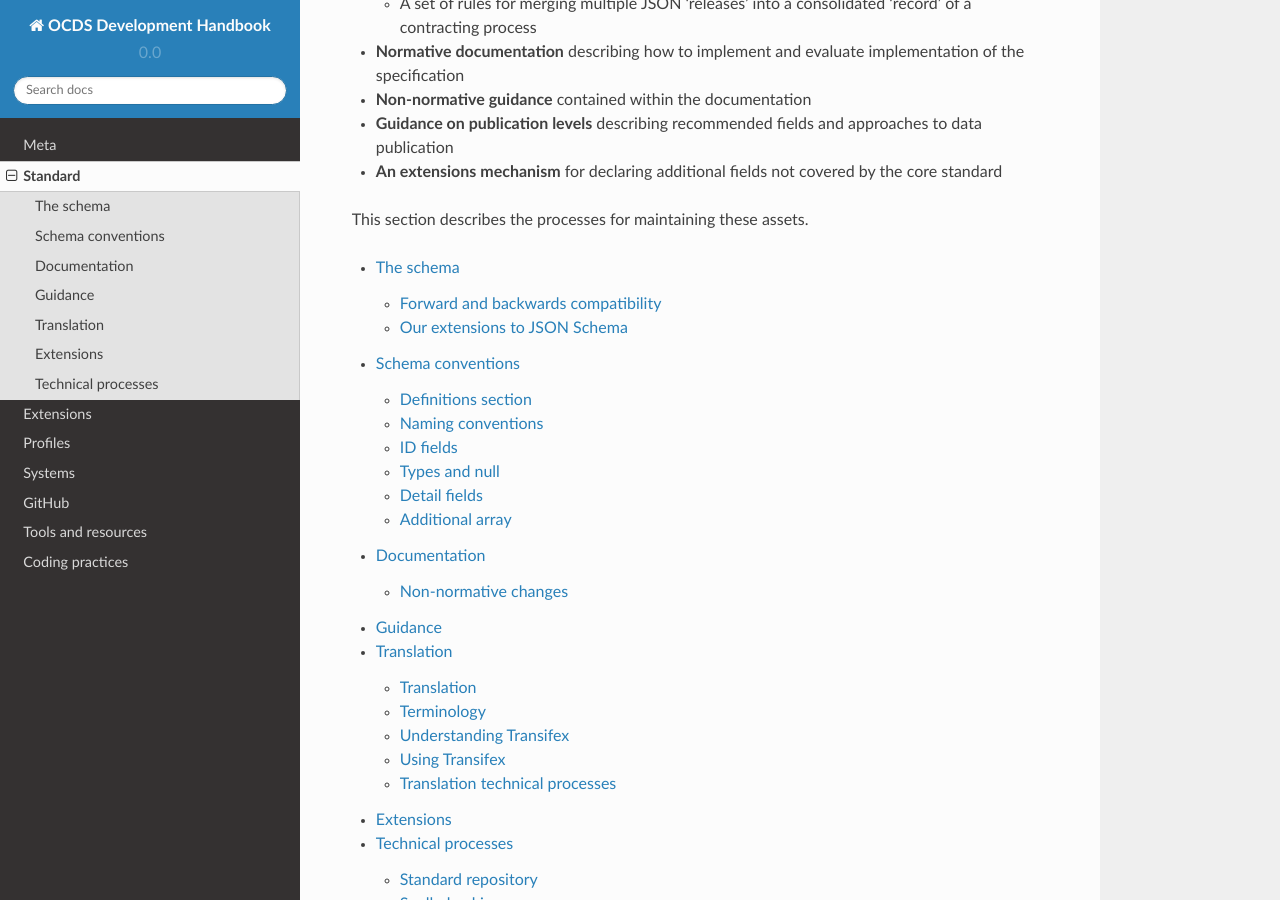
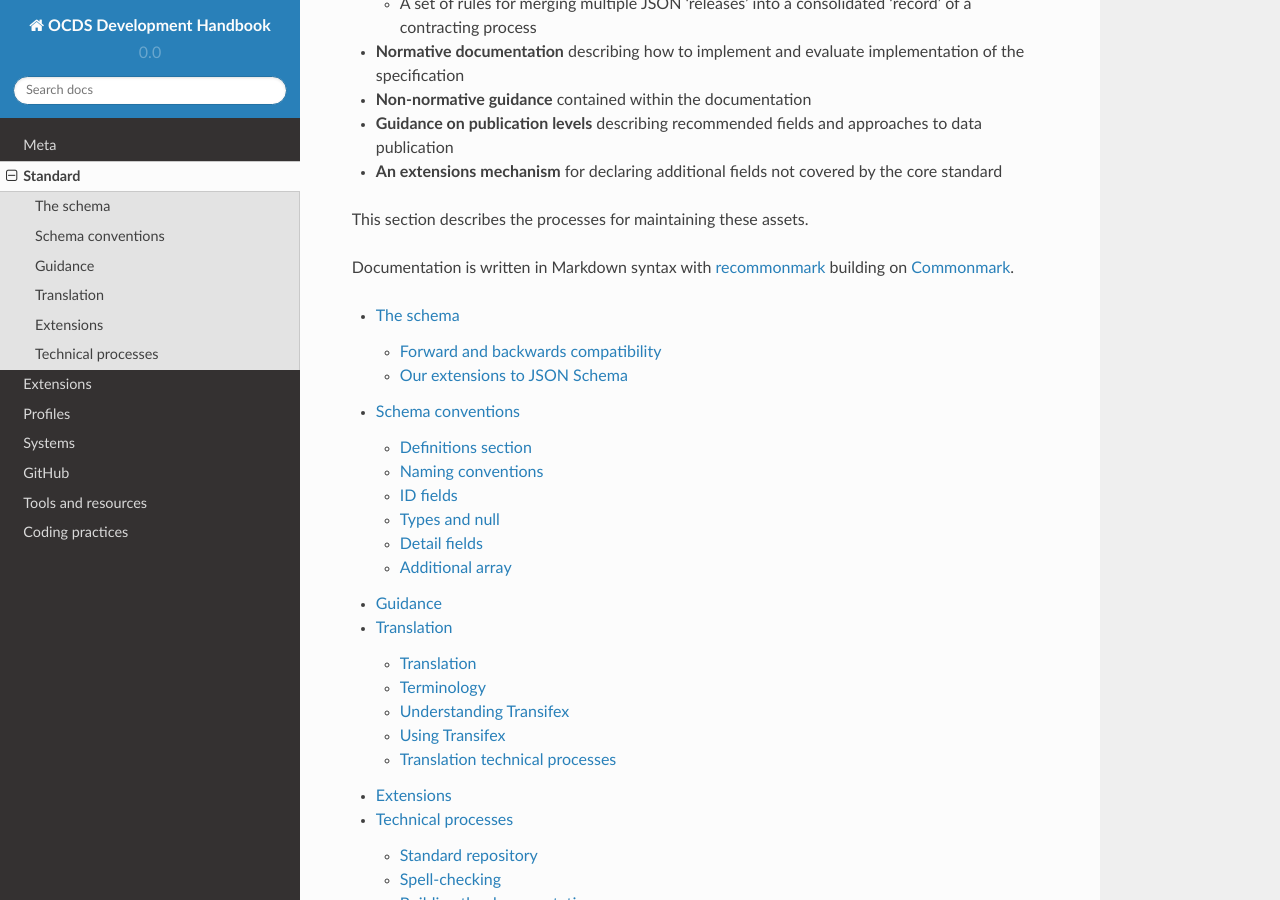
Before and after one commit to open-contracting/standard-development-handbook, a Sphinx documentation site: the page built from docs/standard/index.md, in a window 1280 px wide and 900 px high, scrolled down 485 px. Built offline with Sphinx 7.4.7 and the Read the Docs theme 2.0.0, drawn with Linux system fonts in a browser that asks for light colours.

Commit message:
Remove non-normative changes, which should be part of policy, not part of the handbook

````diff
--- a/docs/standard/index.md
+++ b/docs/standard/index.md
@@ -20,6 +20,8 @@ The Open Contracting Data Standard consists of:
 
 This section describes the processes for maintaining these assets.
 
+Documentation is written in Markdown syntax with [recommonmark](https://recommonmark.readthedocs.org/en/latest/) building on [Commonmark](http://commonmark.org/).
+
 ```eval_rst
 .. toctree::
    :maxdepth: 2
@@ -27,7 +29,6 @@ This section describes the processes for maintaining these assets.
 
    schema
    conventions
-   documentation
    guidance
    translation/index
    extensions
````
Also changed, not shown: docs/standard/documentation.md (deleted, +0 -20 lines).
